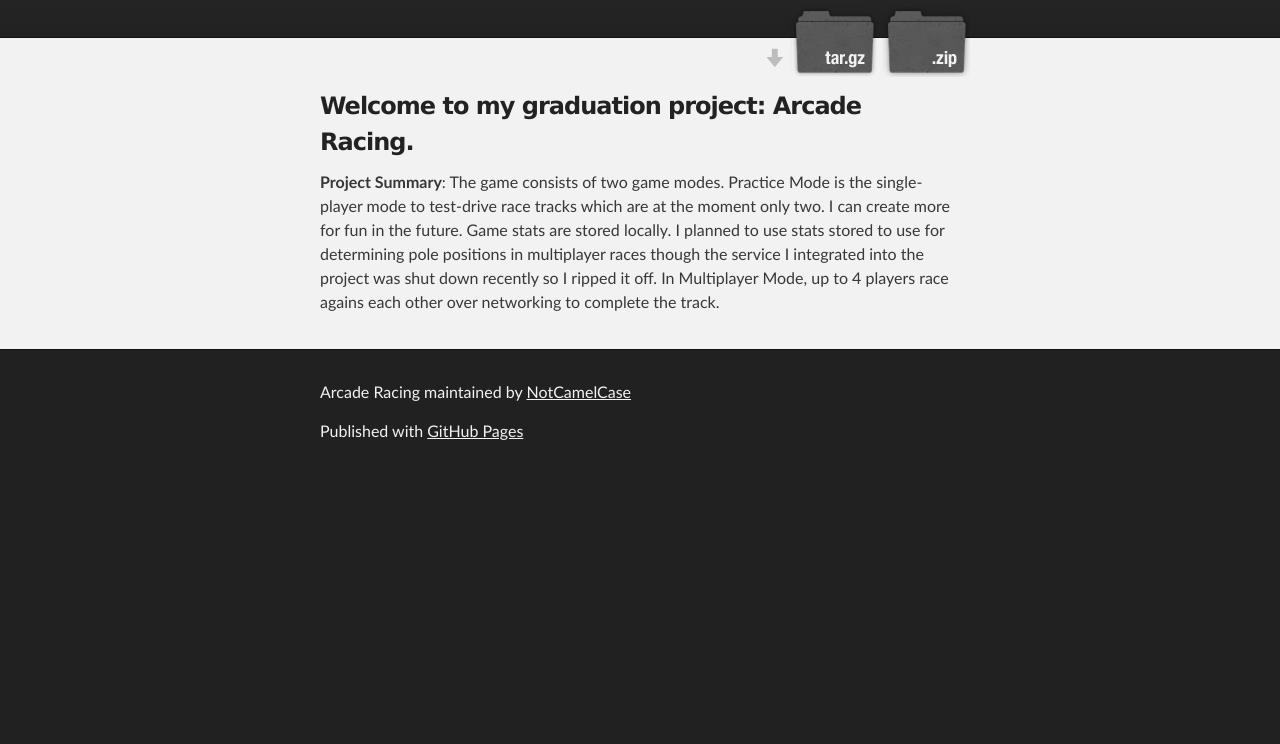
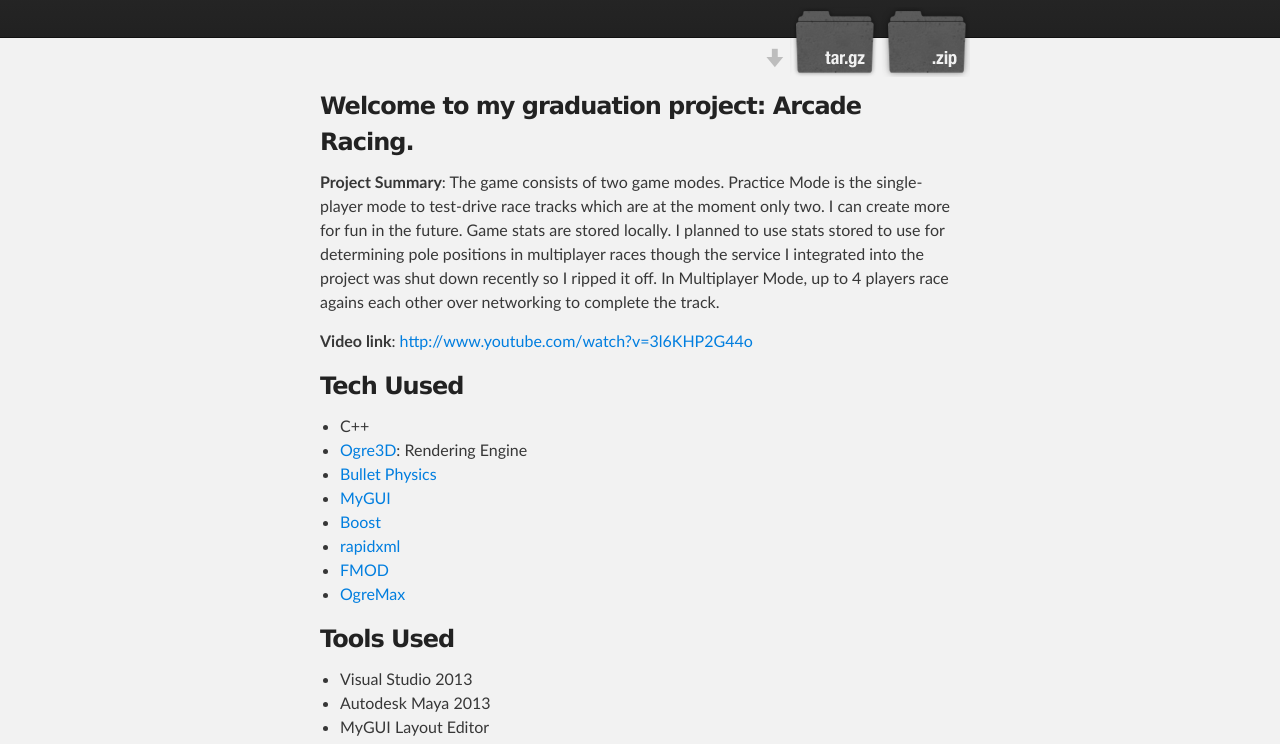
Before and after one commit to NotCamelCase/Arcade-Racing, a plain HTML site: page index.html in a window 1280 px wide. Shown: the part 208-952 px from the top of the page. Before the commit the page ends 800 px from the top, so only its background shows below. Drawn offline with Linux system fonts and the light colour scheme.

Commit message:
Create gh-pages branch via GitHub

```diff
--- a/index.html
+++ b/index.html
@@ -35,6 +35,32 @@
 <a id="welcome-to-my-graduation-project-arcade-racing" class="anchor" href="#welcome-to-my-graduation-project-arcade-racing" aria-hidden="true"><span class="octicon octicon-link"></span></a>Welcome to my graduation project: Arcade Racing.</h3>
 
 <p><strong>Project Summary</strong>: The game consists of two game modes. Practice Mode is the single-player mode to test-drive race tracks which are at the moment only two. I can create more for fun in the future. Game stats are stored locally. I planned to use stats stored to use for determining pole positions in multiplayer races though the service I integrated into the project was shut down recently so I ripped it off. In Multiplayer Mode, up to 4 players race agains each other over networking to complete the track.</p>
+
+<p><strong>Video link</strong>: <a href="http://www.youtube.com/watch?v=3l6KHP2G44o">http://www.youtube.com/watch?v=3l6KHP2G44o</a></p>
+
+<h3>
+<a id="tech-uused" class="anchor" href="#tech-uused" aria-hidden="true"><span class="octicon octicon-link"></span></a>Tech Uused</h3>
+
+<ul>
+<li>C++</li>
+<li>
+<a href="http://www.ogre3d.org/">Ogre3D</a>: Rendering Engine</li>
+<li><a href="http://bulletphysics.org/wordpress/">Bullet Physics</a></li>
+<li><a href="http://mygui.info/">MyGUI</a></li>
+<li><a href="http://www.boost.org/">Boost</a></li>
+<li><a href="http://rapidxml.sourceforge.net/">rapidxml</a></li>
+<li><a href="http://www.fmod.org/">FMOD</a></li>
+<li><a href="http://www.ogremax.com/">OgreMax</a></li>
+</ul>
+
+<h3>
+<a id="tools-used" class="anchor" href="#tools-used" aria-hidden="true"><span class="octicon octicon-link"></span></a>Tools Used</h3>
+
+<ul>
+<li>Visual Studio 2013</li>
+<li>Autodesk Maya 2013</li>
+<li>MyGUI Layout Editor</li>
+</ul>
       </section>
     </div>
 
--- a/params.json
+++ b/params.json
@@ -1 +1 @@
-{"name":"Arcade Racing","tagline":"Source code and assets of my graduation project: Arcade Racing Game","body":"### Welcome to my graduation project: Arcade Racing.\r\n**Project Summary**: The game consists of two game modes. Practice Mode is the single-player mode to test-drive race tracks which are at the moment only two. I can create more for fun in the future. Game stats are stored locally. I planned to use stats stored to use for determining pole positions in multiplayer races though the service I integrated into the project was shut down recently so I ripped it off. In Multiplayer Mode, up to 4 players race agains each other over networking to complete the track.\r\n","google":"","note":"Don't delete this file! It's used internally to help with page regeneration."}
+{"name":"Arcade Racing","tagline":"Source code and assets of my graduation project: Arcade Racing Game","body":"### Welcome to my graduation project: Arcade Racing.\r\n\r\n**Project Summary**: The game consists of two game modes. Practice Mode is the single-player mode to test-drive race tracks which are at the moment only two. I can create more for fun in the future. Game stats are stored locally. I planned to use stats stored to use for determining pole positions in multiplayer races though the service I integrated into the project was shut down recently so I ripped it off. In Multiplayer Mode, up to 4 players race agains each other over networking to complete the track.\r\n\r\n**Video link**: http://www.youtube.com/watch?v=3l6KHP2G44o\r\n\r\n### Tech Uused\r\n* C++\r\n* [Ogre3D](http://www.ogre3d.org/): Rendering Engine\r\n* [Bullet Physics](http://bulletphysics.org/wordpress/)\r\n* [MyGUI](http://mygui.info/)\r\n* [Boost](http://www.boost.org/)\r\n* [rapidxml](http://rapidxml.sourceforge.net/)\r\n* [FMOD](http://www.fmod.org/)\r\n* [OgreMax](http://www.ogremax.com/)\r\n\r\n### Tools Used\r\n* Visual Studio 2013\r\n* Autodesk Maya 2013\r\n* MyGUI Layout Editor\r\n","google":"","note":"Don't delete this file! It's used internally to help with page regeneration."}
```
